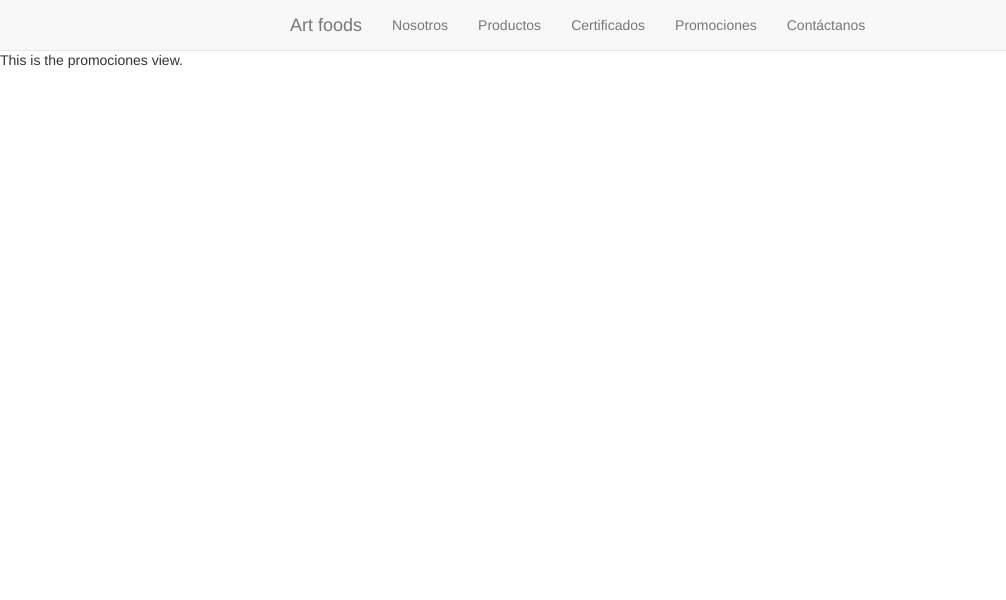
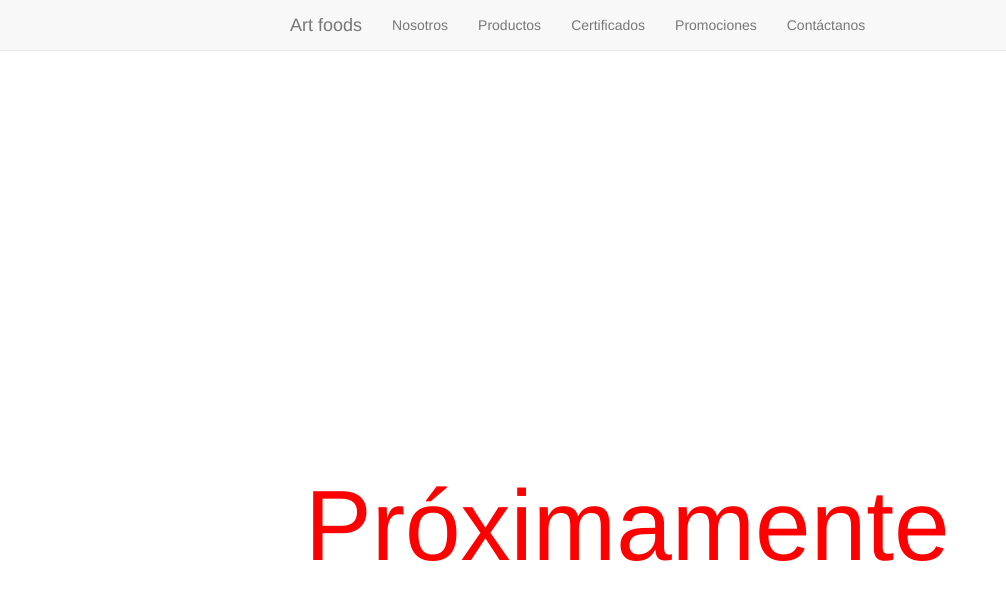
Before and after one commit to icculrac/carousel, a website: page app/index.html at #/promociones in a window 1280 px wide. Shown: the whole page, without its empty margins (0-1006 px from the left). Drawn offline with Linux system fonts and the light colour scheme; files that its build step writes are made by us from their sources; files whose address does not match are found by name.

Commit message:
Solucionada la falla de que se borraba el angular-bootstrap de bower.js con el comando bower install -g --save angular-bootstrap

```diff
--- a/app/index.html
+++ b/app/index.html
@@ -54,7 +54,6 @@
     <script src="bower_components/jquery/dist/jquery.js"></script>
     <script src="bower_components/angular/angular.js"></script>
     <script src="bower_components/bootstrap/dist/js/bootstrap.js"></script>
-    <script src="bower_components/angular-bootstrap/ui-bootstrap-tpls.js"></script>
     <script src="bower_components/angular-animate/angular-animate.js"></script>
     <script src="bower_components/angular-aria/angular-aria.js"></script>
     <script src="bower_components/angular-cookies/angular-cookies.js"></script>
@@ -63,6 +62,7 @@
     <script src="bower_components/angular-route/angular-route.js"></script>
     <script src="bower_components/angular-sanitize/angular-sanitize.js"></script>
     <script src="bower_components/angular-touch/angular-touch.js"></script>
+    <script src="bower_components/angular-bootstrap/ui-bootstrap-tpls.js"></script>
     <!-- endbower -->
     <!-- endbuild -->
 
--- a/app/views/promociones.html
+++ b/app/views/promociones.html
@@ -1 +1,3 @@
-<p>This is the promociones view.</p>
+<div class="container" style="padding-top: 400px; padding-left: 30px;">
+	<h1 style="font-size: 100px; color:red;">Próximamente</h1>
+</div>
--- a/bower.json
+++ b/bower.json
@@ -11,7 +11,8 @@
     "angular-resource": "^1.3.0",
     "angular-route": "^1.3.0",
     "angular-sanitize": "^1.3.0",
-    "angular-touch": "^1.3.0"
+    "angular-touch": "^1.3.0",
+    "angular-bootstrap": "~0.13.3"
   },
   "devDependencies": {
     "angular-mocks": "^1.3.0"
```
Also changed, not shown: test/karma.conf.js (+1 -0 lines), 1 other file.
